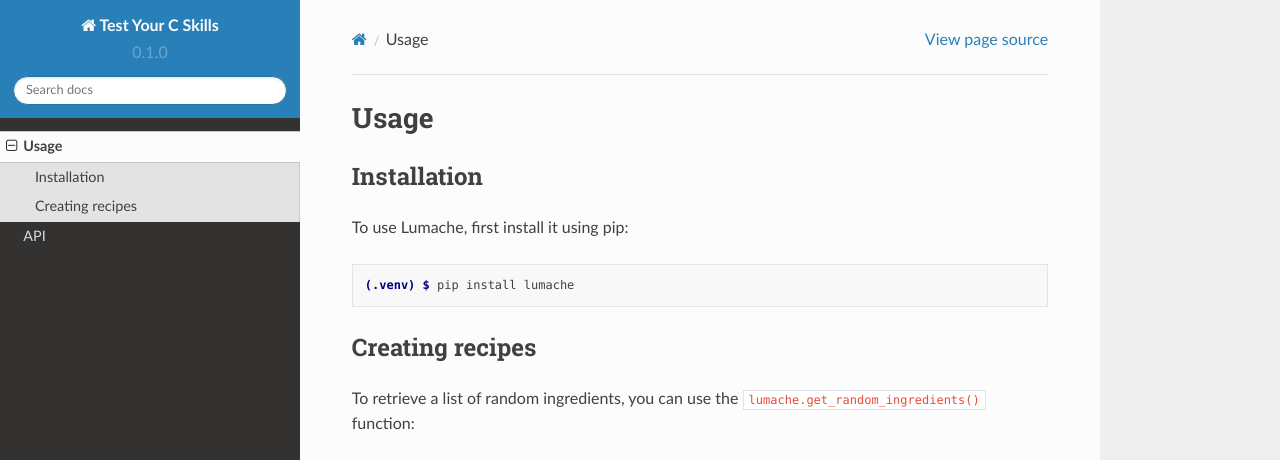
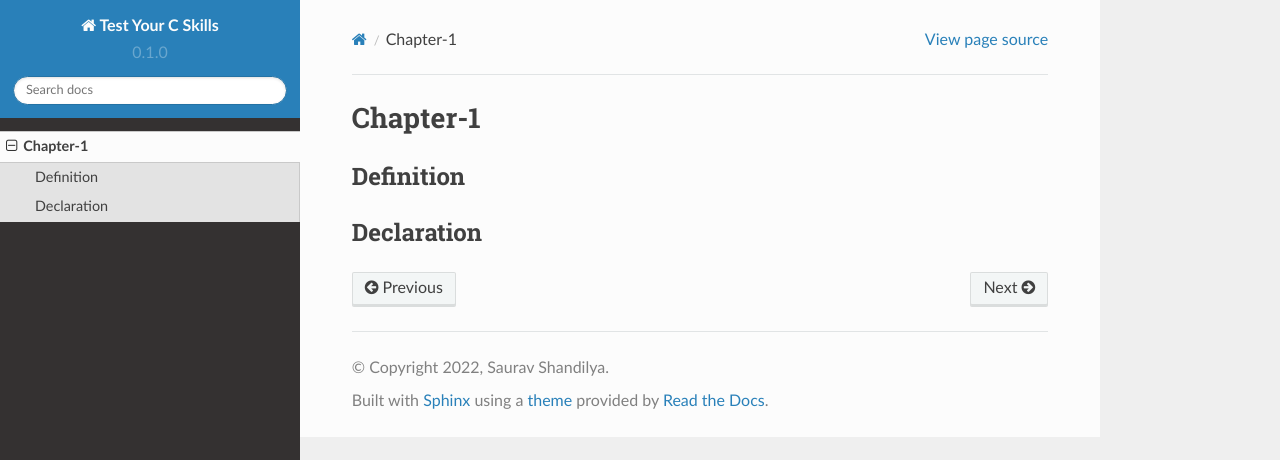
Before and after one commit to sauravshandilya/TestC, a Sphinx documentation site: the page built from docs/source/Chapter-1.rst, in a window 1280 px wide and 1095 px high. Shown: the top 460 px of the window. Built offline with Sphinx 7.4.7 and the Read the Docs theme 2.0.0, drawn with Linux system fonts in a browser that asks for light colours; some of the changed text lies outside the part shown; grey boxes are pictures that could not be loaded.

Commit message:
name update

```diff
--- a/docs/source/Chapter-1.rst
+++ b/docs/source/Chapter-1.rst
@@ -1,33 +1,12 @@
-Usage
-=====
+Chapter-1
+==========
 
-.. _installation:
+.. Question-1:
 
-Installation
+Definition
 ------------
 
-To use Lumache, first install it using pip:
+.. Question-2:
 
-.. code-block:: console
-
-   (.venv) $ pip install lumache
-
-Creating recipes
-----------------
-
-To retrieve a list of random ingredients,
-you can use the ``lumache.get_random_ingredients()`` function:
-
-.. autofunction:: lumache.get_random_ingredients
-
-The ``kind`` parameter should be either ``"meat"``, ``"fish"``,
-or ``"veggies"``. Otherwise, :py:func:`lumache.get_random_ingredients`
-will raise an exception.
-
-.. autoexception:: lumache.InvalidKindError
-
-For example:
-
->>> import lumache
->>> lumache.get_random_ingredients()
-['shells', 'gorgonzola', 'parsley']
+Declaration
+------------
--- a/docs/source/Chapter-2.rst
+++ b/docs/source/Chapter-2.rst
@@ -1,4 +1,4 @@
-API
+Chapter-2
 ===
 
 .. autosummary::
```
